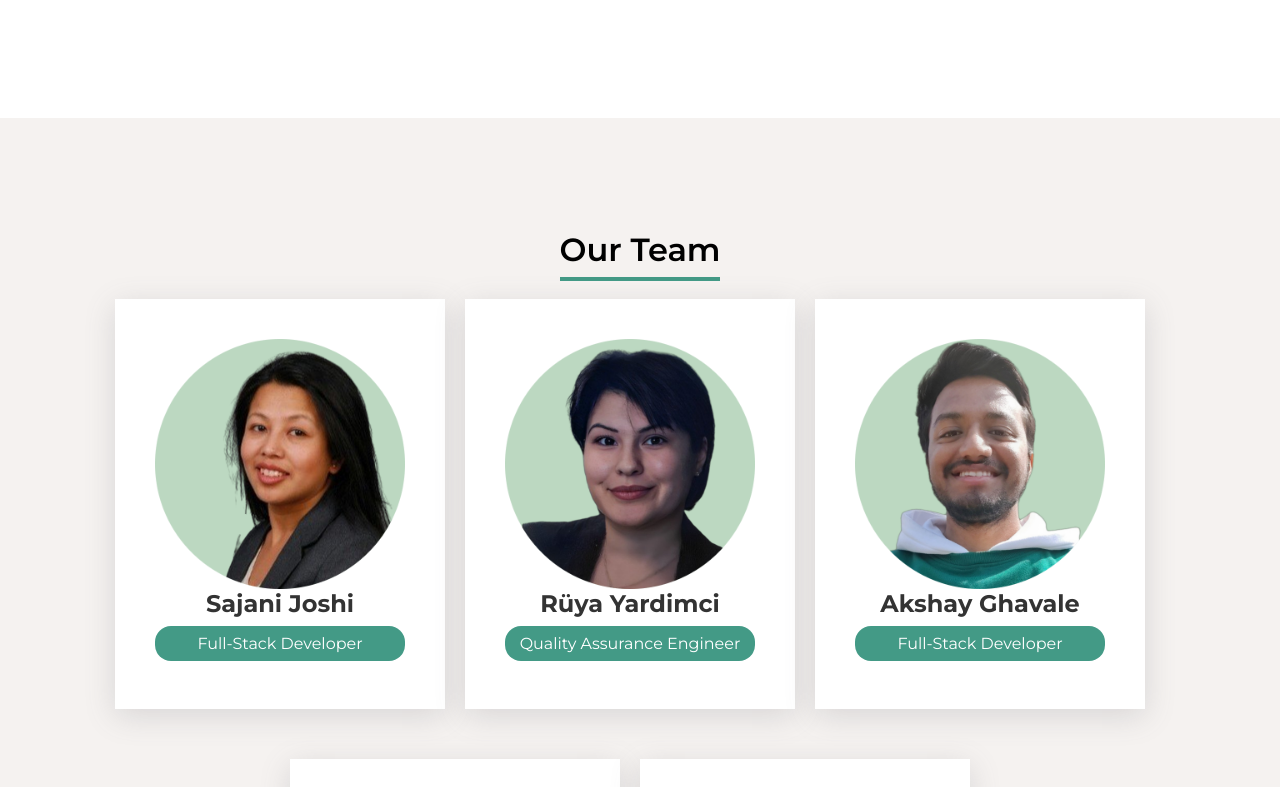
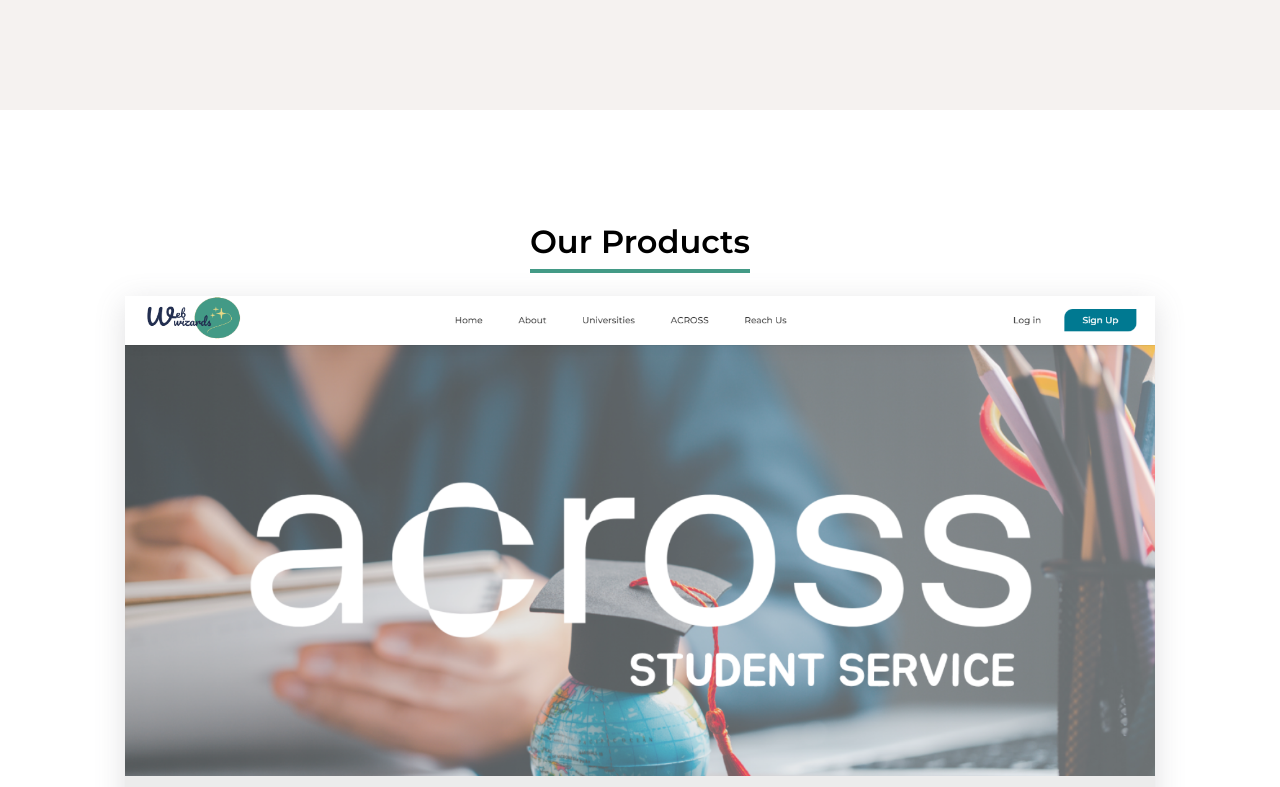
Before and after one commit to saroj2053/web-wizards, a React (Vite) app: page / in a window 1280 px wide. Shown: the part 873-1660 px from the top of the page. Built offline with nearby package versions, Linux system fonts and the light colour scheme.

Commit message:
added product showcase section with responsiveness

```diff
--- a/src/App.jsx
+++ b/src/App.jsx
@@ -4,6 +4,7 @@
 import GoToTopButton from "./components/GoToTopButton/GoToTopButton";
 import Header from "./components/Header/Header";
 import HeaderImage from "./components/HeaderImage/HeaderImage";
+import ProductShowcase from "./components/ProductShowcase/ProductShowcase";
 import TeamInfo from "./components/TeamInfo/TeamInfo";
 
 const App = () => {
@@ -12,6 +13,7 @@
       <Header />
       <HeaderImage />
       <About />
+      <ProductShowcase />
       <TeamInfo />
       <Contact />
       <Footer />
--- a/src/components/About/About.module.css
+++ b/src/components/About/About.module.css
@@ -1,4 +1,5 @@
 .about {
+  background: #f5f2f0;
   padding-top: 6rem;
   padding-bottom: 6rem;
   position: relative;
@@ -34,7 +35,7 @@
 }
 
 .about__right > p {
-  color: gray;
+  color: #070707;
   line-height: 1.75rem;
   font-size: 1.10rem;
   text-align: justify;
--- a/src/components/Header/Header.jsx
+++ b/src/components/Header/Header.jsx
@@ -55,6 +55,17 @@
               <li className={styles.nav__link}>
                 <Link
                   activeClass="active"
+                  to="product"
+                  spy
+                  smooth
+                  duration={duration}
+                >
+                  Product
+                </Link>
+              </li>
+              <li className={styles.nav__link}>
+                <Link
+                  activeClass="active"
                   to="team"
                   spy
                   smooth
--- /dev/null
+++ b/src/components/ProductShowcase/ProductShowcase.jsx
@@ -0,0 +1,48 @@
+import React from "react";
+import styles from "./ProductShowcase.module.css";
+import productThumbnail from "../../assets/campusflow-thumbnail.png";
+
+const ProductShowcase = () => {
+  return (
+    <div className={styles.productShowcase} name="product">
+      <div className="container">
+        <h1 className={styles.productShowcase__heading}>Our Products</h1>
+        <div className={styles.productCard__wrapper}>
+          <div className={styles.productCard}>
+            <figure className={styles.productImage}>
+              <img
+                src={productThumbnail}
+                alt="Across platform, under development"
+              />
+
+              <figcaption>
+                <main>
+                  <p className={styles.small}>Under Development</p>
+                  <h3>
+                    Campus Flow, <em>An across Web Application</em>
+                  </h3>
+                  <p>
+                    The CampusFlow by Web Wızards provides a variety of
+                    functions for students to organise and administer their
+                    across courses.
+                  </p>
+                </main>
+                <footer>
+                  <a
+                    href="https://planspiel-across.vercel.app/"
+                    target="_blank"
+                    className={styles.golive__button}
+                  >
+                    Go Live
+                  </a>
+                </footer>
+              </figcaption>
+            </figure>
+          </div>
+        </div>
+      </div>
+    </div>
+  );
+};
+
+export default ProductShowcase;
--- /dev/null
+++ b/src/components/ProductShowcase/ProductShowcase.module.css
@@ -0,0 +1,145 @@
+.productShowcase {
+  background-color: #fff;
+  position: relative;
+  padding: 7rem 0;
+}
+
+.productShowcase__heading {
+  font-weight: 600;
+  font-size: 2rem;
+  text-align: center;
+}
+
+.productShowcase__heading::after {
+  display: block;
+  content: '';
+  margin: 0.5rem 0;
+  border-bottom: 4px solid var(--primary-color);
+  width: 220px;
+  position: absolute;
+  left: 50%;
+  transform: translate(-50%);
+}
+
+.productCard__wrapper {
+  display: flex;
+  justify-content: center;
+  align-items: center;
+  flex-wrap: wrap;
+  margin: 35px;
+}
+
+.productCard {
+  background: #fff;
+  box-shadow: rgba(100, 100, 111, 0.2) 0px 7px 29px 0px;
+
+}
+
+.productImage {
+  display: flex;
+  justify-content: center;
+  align-items: center;
+}
+
+
+figure footer p.small {
+  font-size: 0.8125rem;
+  font-weight: 700;
+  text-transform: uppercase;
+	color: #fff;
+  font-weight: 400;
+  margin-bottom: 0;
+}
+
+figure h3 + p {
+  font-size: 0.8125rem;
+}
+
+
+img {
+  width: 100%;
+  height: 100%;
+  display: block;
+  object-fit: contain;
+}
+
+figure {
+  margin: 0;
+  width: 100%;
+  height: 100%;
+  position: relative;
+  color: white;
+}
+
+figcaption {
+  position: absolute;
+  inset: 0;
+  padding: 4rem 2.5rem;
+  display: flex;
+  flex-direction: column;
+  justify-content: flex-end;
+  gap: 2rem;
+}
+
+figcaption main {
+  display: flex;
+  flex-direction: column;
+  justify-content: flex-end;
+  gap: 2rem;
+}
+
+figure footer {
+  display: flex;
+  justify-content: flex-end;
+  align-items: center;
+}
+
+figure main,
+figure footer {
+  opacity: 0;
+}
+
+figure:hover figcaption {
+  background: linear-gradient(180deg, rgba(21,22,24,0.24) 0%, #151618 100%);
+}
+
+figure:hover main,
+figure:hover footer {
+  opacity: 1;
+}
+
+.golive__button {
+  color: white;
+  text-decoration: none;
+  background: var(--primary-color);
+  padding: 0.5rem 1rem;
+  border-top-left-radius: 10px;
+  border-bottom-right-radius: 10px;
+  cursor: pointer;
+}
+
+@media screen and (min-width: 451px) and (max-width: 768px) {
+  figcaption {
+    gap: 0.5rem;
+    padding: 1rem;
+  }
+
+  figure h3 + p {
+    font-size: 0.75rem;
+  }
+}
+
+@media screen and (max-width: 530px) {
+  figcaption {
+    gap: 0.25rem;
+    padding: 0.5rem;
+  }
+
+  h3 {
+    font-size: 0.75rem;
+  }
+
+  figure h3 + p {
+    font-size: 0.5rem;
+  }
+}
--- a/src/components/TeamInfo/TeamInfo.module.css
+++ b/src/components/TeamInfo/TeamInfo.module.css
@@ -28,7 +28,6 @@
   justify-content: center;
   align-items: center;
   flex-wrap: wrap;
-
 }
 
 .profileCard {
```
Also changed, not shown: src/assets/campusflow-thumbnail.png (added).
